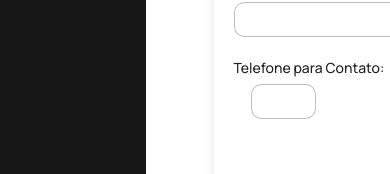
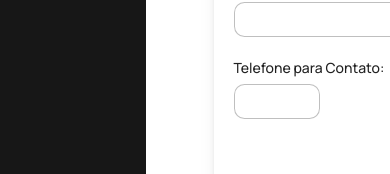
Before and after one commit to ICods-tech/icods-web, a Next.js app: page /enterprise/clients/create in a window 390 px wide. Shown: the part 471-645 px from the top of the page. Built offline with nearby package versions, Linux system fonts and the light colour scheme.

Commit message:
feat: adjust phone input masking

```diff
--- a/package.json
+++ b/package.json
@@ -29,7 +29,9 @@
     "react-dom": "17.0.1",
     "react-dropdown": "^1.9.2",
     "react-dropdown-select": "^4.8.3",
+    "react-hook-form": "^7.29.0",
     "react-iconly": "^2.2.5",
+    "react-input-mask": "^2.0.4",
     "react-modal": "^3.14.4",
     "react-select": "^4.3.1",
     "react-table": "^7.7.0",
@@ -42,6 +44,7 @@
     "@types/next-auth": "^3.15.0",
     "@types/node": "^14.14.25",
     "@types/react": "^17.0.1",
+    "@types/react-input-mask": "^3.0.1",
     "@types/react-modal": "^3.13.1",
     "@typescript-eslint/eslint-plugin": "^4.15.0",
     "@typescript-eslint/parser": "^4.15.0",
--- a/src/components/Enterprise/RegisterClient/index.tsx
+++ b/src/components/Enterprise/RegisterClient/index.tsx
@@ -1,54 +1,61 @@
 import { useRouter } from 'next/router'
-import { useState } from 'react'
+import { Dispatch, useCallback, useState, SetStateAction } from 'react'
 import { Option } from 'react-dropdown'
 import api from '../../../../services/api'
 import { PATH_LIST_CLIENTS } from '../../../constants/urls'
+import { useForm, Controller } from 'react-hook-form'
 import {
-  ButtonContainerRegister, ButtonRegister, Container,
+  ButtonContainerRegister,
+  ButtonRegister,
+  Container,
   InputAndLabelContainer,
   InputLabelText,
   InputsContainer,
   LargeTextInput,
   PhoneContainer,
   PhoneDropdown,
-  PhoneInput, RegisterClientTitleText
+  PhoneInput,
+  RegisterClientTitleText,
 } from './styles'
 
 const RegisterClient = () => {
   const options = ['+83', '+84', '+66']
   const defaultOption = options[0]
-  const [selectedOption, setSelectedOption] =useState<Option | string>(defaultOption)
+  const { register, handleSubmit, control } = useForm()
+  const [selectedOption, setSelectedOption] = useState<Option | string>(defaultOption)
   const [phone, setPhone] = useState('')
   const [email, setEmail] = useState('')
   const [name, setName] = useState('')
   const router = useRouter()
 
-
-  const handleInput = (setState: any, value: string) => {
-    console.log("value")
-    console.log(value)
+  const handleInput = (setState: Dispatch<SetStateAction<string>>, value: string) => {
     setState(value)
   }
 
   const config = {
     headers: {
-      'Authorization': 'Bearer ' + localStorage.getItem('token'),
-  }}
+      Authorization: 'Bearer ' + localStorage.getItem('token'),
+    },
+  }
 
-  const createClient = () => {
+  const handleCreateClient = useCallback(async () => {
     console.log('create client')
-    api.post('/client-business', {
-      name,
-      email,
-      phone
-    },config).
-    then(res => {
+    try {
+      await api.post(
+        '/client-business',
+        {
+          name,
+          email,
+          phone,
+        },
+        config
+      )
+
       router.push(PATH_LIST_CLIENTS)
-    }).catch(err => {
-      console.log(err)
+    } catch (error) {
+      console.log(error)
     }
-    )
-  }
+  }, [])
 
   return (
     <Container>
@@ -57,22 +64,26 @@ const RegisterClient = () => {
       </RegisterClientTitleText>
       <InputsContainer>
         <InputAndLabelContainer>
-          <InputLabelText >Nome do Cliente:</InputLabelText>
-          <LargeTextInput  onChange={e => handleInput(setName, e.target.value)} />
+          <InputLabelText>Nome do Cliente:</InputLabelText>
+          <LargeTextInput onChange={(e) => handleInput(setName, e.target.value)} />
         </InputAndLabelContainer>
-        <InputAndLabelContainer >
+        <InputAndLabelContainer>
           <InputLabelText>E-mail do Cliente:</InputLabelText>
-          <LargeTextInput onChange={(e) => handleInput(setEmail, e.target.value )}/>
+          <LargeTextInput onChange={(e) => handleInput(setEmail, e.target.value)} />
         </InputAndLabelContainer>
         <InputAndLabelContainer>
           <InputLabelText>Telefone para Contato:</InputLabelText>
           <PhoneContainer>
-            <PhoneInput  onChange={(e) => handleInput(setPhone, e.target.value)}/>
+            <PhoneInput
+              mask="(99) 99999-9999"
+              alwaysShowMask={false}
+              onChange={(e) => handleInput(setPhone, e.target.value)}
+            />
           </PhoneContainer>
         </InputAndLabelContainer>
       </InputsContainer>
-      <ButtonContainerRegister>
-        <ButtonRegister onClick={createClient} title="Cadastrar" >Cadastrar</ButtonRegister>
+      <ButtonContainerRegister onClick={async () => handleCreateClient()}>
+        <ButtonRegister>Cadastrar</ButtonRegister>
       </ButtonContainerRegister>
     </Container>
   )
--- a/src/components/Enterprise/RegisterClient/styles.ts
+++ b/src/components/Enterprise/RegisterClient/styles.ts
@@ -1,5 +1,6 @@
 import styled from 'styled-components'
 import Dropdown from 'react-dropdown'
+import InputMask from 'react-input-mask'
 
 export const Container = styled.div`
   display: flex;
@@ -57,19 +58,14 @@ export const LargeTextInput = styled.input`
   height: 2.5rem;
   padding: 0 1rem;
   border-radius: 0.75rem;
-  border: 1px solid rgba(0,0, 0, 0.25);
+  border: 1px solid rgba(0, 0, 0, 0.25);
   color: var(--text-title);
   // Deixar a borda do input azul quando clicar nele
   &:focus {
-    border: 2px solid rgba(43,144, 217, 0.5);
+    border: 2px solid rgba(43, 144, 217, 0.5);
     outline: none;
-    box-shadow: 0 0 1em rgba(43,144, 217, 0.5);
+    box-shadow: 0 0 1em rgba(43, 144, 217, 0.5);
   }
-`
-
-export const PhoneInput = styled(LargeTextInput)`
-  width: 30%;
-  margin-left: 1.25rem;
 `
 
 export const PhoneContainer = styled.div`
@@ -107,7 +103,7 @@ export const ButtonContainerRegister = styled.button`
   border-radius: 10px;
   &:hover {
     outline: none;
-    box-shadow: 0 0 1em rgba(43,144, 217, 0.5);
+    box-shadow: 0 0 1em rgba(43, 144, 217, 0.5);
   }
 `
 
@@ -116,8 +112,24 @@ export const ButtonRegister = styled.h3`
   font-style: normal;
   font-weight: 500;
   font-size: 1rem;
-  color: #FFF;
+  color: #fff;
   line-height: 1.5rem;
   color: var(--shape);
   margin-left: 0.25rem;
 `
+
+export const PhoneInput = styled(InputMask)`
+  margin-top: 0.5rem;
+  width: 40%;
+  height: 2.5rem;
+  padding: 0 1rem;
+  border-radius: 0.75rem;
+  border: 1px solid rgba(0, 0, 0, 0.25);
+  color: var(--text-title);
+  // Deixar a borda do input azul quando clicar nele
+  &:focus {
+    border: 2px solid rgba(43, 144, 217, 0.5);
+    outline: none;
+    box-shadow: 0 0 1em rgba(43, 144, 217, 0.5);
+  }
+`
--- a/src/constants/urls.ts
+++ b/src/constants/urls.ts
@@ -1,2 +1,2 @@
-export const PATH_LIST_CLIENTS =`clients`;
-export const PATH_LIST_LOGIN =`login`;
+export const PATH_LIST_CLIENTS = `/enterprise/clients`
+export const PATH_LIST_LOGIN = `/enterprise/login`
```
Also changed, not shown: src/pages/enterprise/clients/index.tsx (+7 -9 lines), 1 other file (tests, documents, lock files or other folders).
